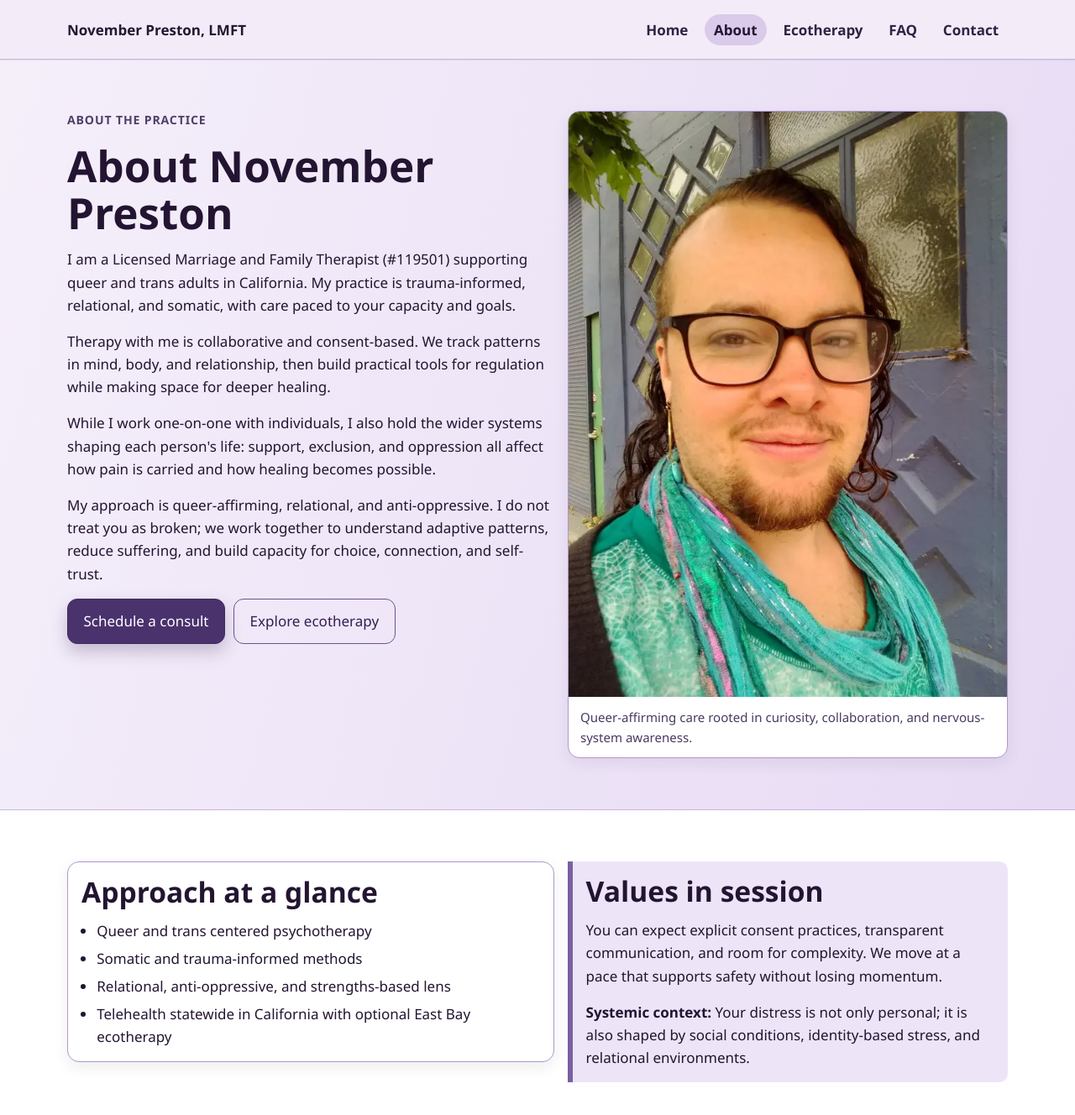
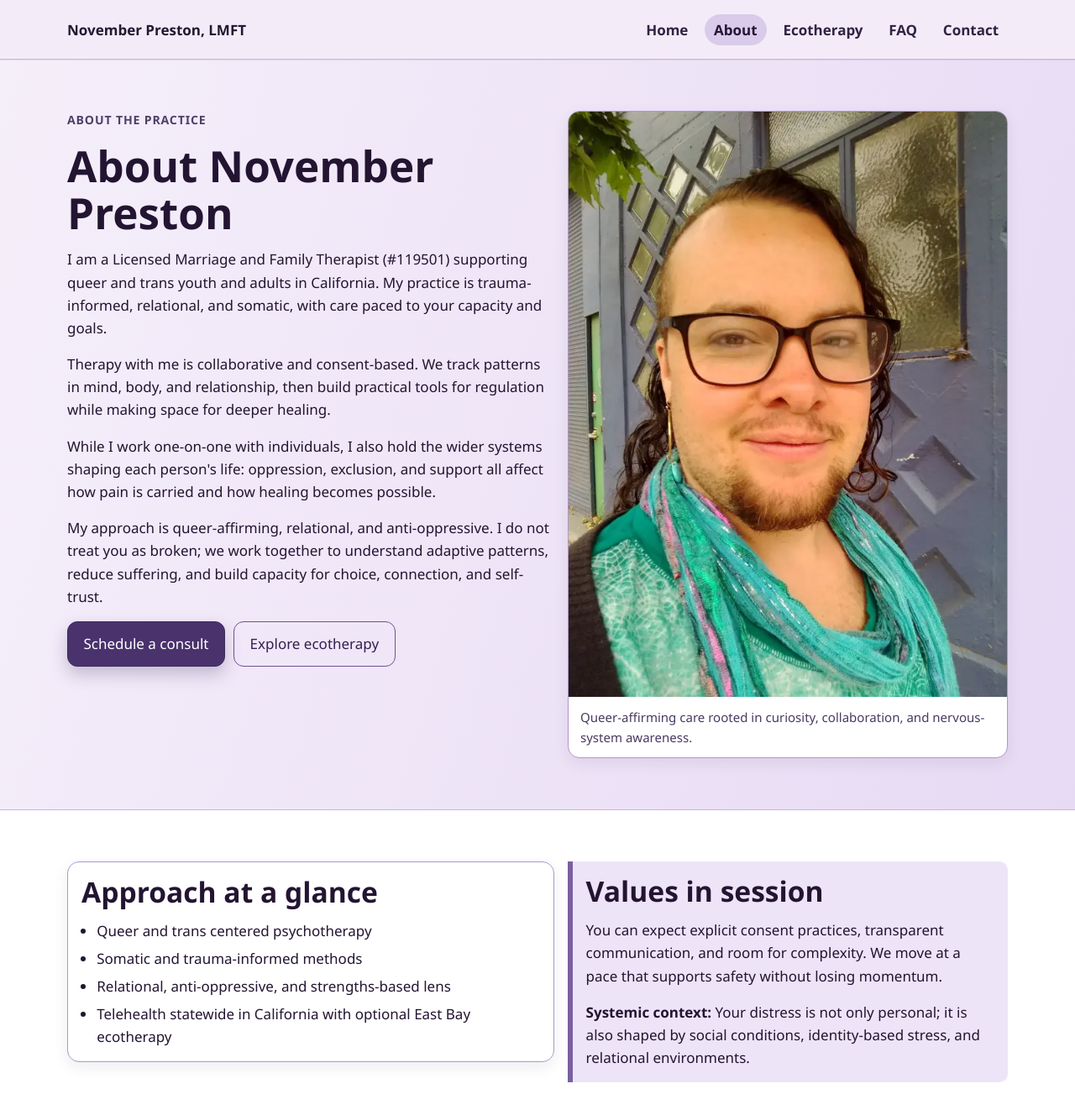
Before and after one commit to StellaTerra/NovemberPreston, a Jekyll site: the page built from about/index.html, in a window 1280 px wide and 1400 px high. Shown: the top 1328 px of the window at 84% size. Built offline with Jekyll 4.4.1, drawn with Linux system fonts in a browser that asks for light colours; a script that is not in the unit is left out; some of the changed text lies outside the part shown.

Commit message:
Update about.yml

```diff
--- a/_data/pages/about.yml
+++ b/_data/pages/about.yml
@@ -9,9 +9,9 @@ hero:
   eyebrow: About the practice
   title: About November Preston
   paragraphs:
-    - I am a Licensed Marriage and Family Therapist (#119501) supporting queer and trans adults in California. My practice is trauma-informed, relational, and somatic, with care paced to your capacity and goals.
+    - I am a Licensed Marriage and Family Therapist (#119501) supporting queer and trans youth and adults in California. My practice is trauma-informed, relational, and somatic, with care paced to your capacity and goals.
     - Therapy with me is collaborative and consent-based. We track patterns in mind, body, and relationship, then build practical tools for regulation while making space for deeper healing.
-    - "While I work one-on-one with individuals, I also hold the wider systems shaping each person's life: support, exclusion, and oppression all affect how pain is carried and how healing becomes possible."
+    - "While I work one-on-one with individuals, I also hold the wider systems shaping each person's life: oppression, exclusion, and support all affect how pain is carried and how healing becomes possible."
     - My approach is queer-affirming, relational, and anti-oppressive. I do not treat you as broken; we work together to understand adaptive patterns, reduce suffering, and build capacity for choice, connection, and self-trust.
   buttons:
     - class: btn btn-primary
@@ -52,6 +52,7 @@ training:
       lines:
         - Hakomi Professional Training, Hakomi Institute of California, 2014.
         - Hakomi Comprehensive Trainings I and II (Assistant), Hakomi Institute of California, 2018-2019.
+        - Acceptance and Commitment Immersion Training, 2024
     - title: Queer-focused development
       lines:
         - Queer Consciousness Emphasis, John F. Kennedy University, 2013.
```
